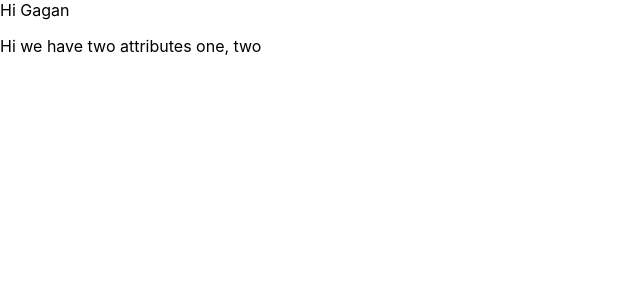
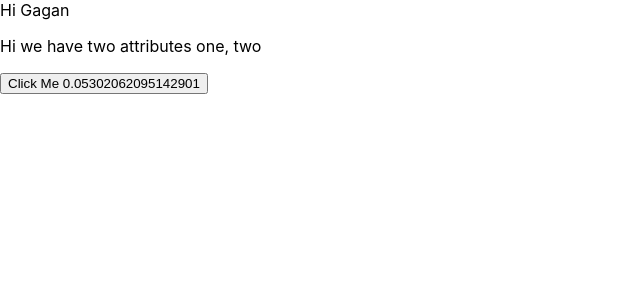
Before and after one commit to gagan0183/reactjs, a React (Create React App) app in the folder react-typescript/: page / in a window 1280 px wide. Shown: the top 300 px of the page, without its empty margins (0-640 px from the left). Built offline with nearby package versions, Linux system fonts and the light colour scheme.

Commit message:
random number

```diff
--- a/react-typescript/src/App.tsx
+++ b/react-typescript/src/App.tsx
@@ -1,6 +1,7 @@
 import React from 'react';
 import logo from './logo.svg';
 import './App.css';
+import RandomNumber from './Components/RandomNumber';
 
 interface Props {
   name: string;
@@ -12,6 +13,7 @@ const App: React.FC<Props> = props => {
     <div className="children">
       {props.children('one', 'two')}
     </div>
+    <RandomNumber></RandomNumber>
   </div>
 }
 
--- /dev/null
+++ b/react-typescript/src/Components/RandomNumber.tsx
@@ -0,0 +1,14 @@
+import React, { useState } from 'react';
+
+const RandomNumber: React.FC = props => {
+    const [current, setCurrent] = useState(Math.random());
+
+    function changeState() {
+        setCurrent(Math.random());
+        console.log('Current', current);
+    }
+
+    return <button onClick={changeState}>Click Me {current}</button>
+}
+
+export default RandomNumber;
```
